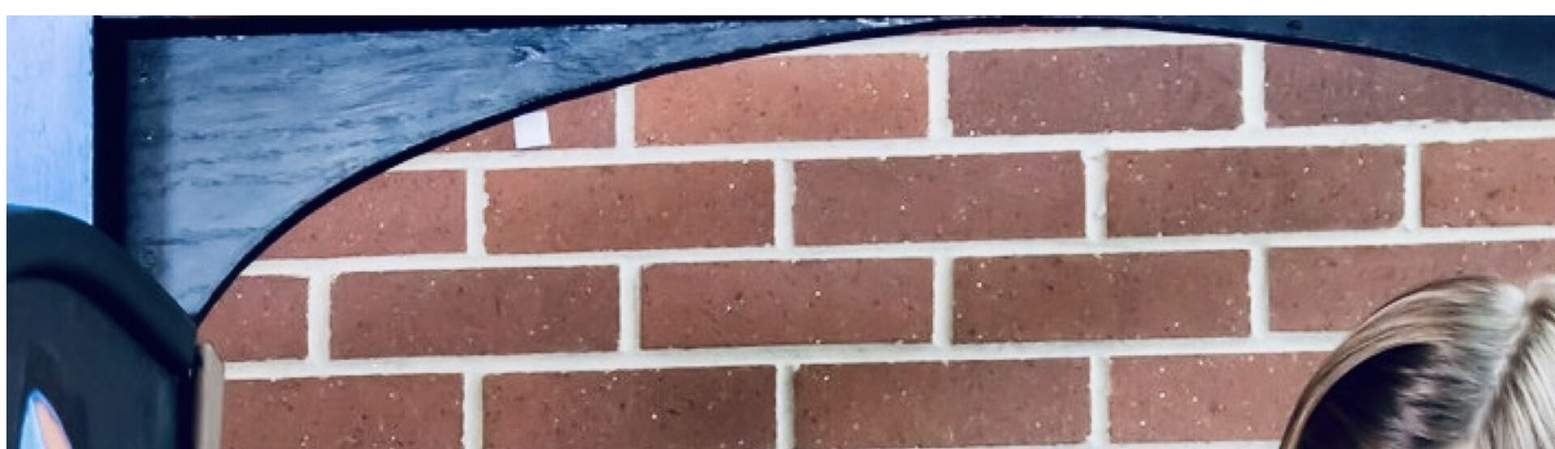
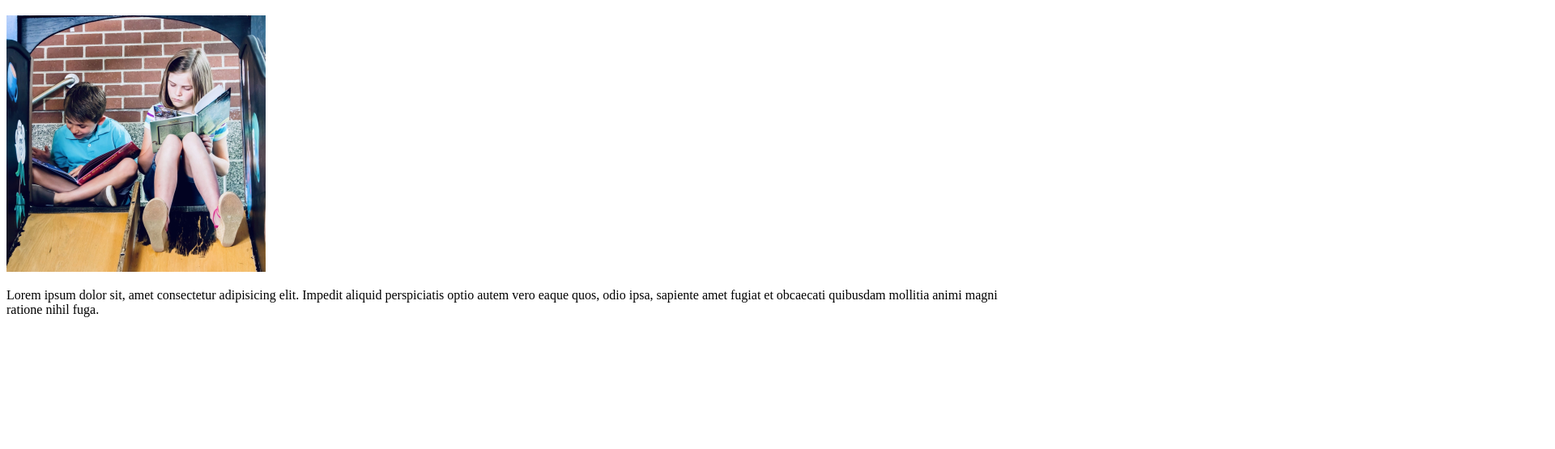
Before and after one commit to TommiHAMK/TommiHAMK.github.io, a plain HTML site: page index.html in a window 1280 px wide. Shown: the part 61-616 px from the top of the page at 81% size, 1920 px wide, since content can reach past the window. Drawn offline with Linux system fonts and the light colour scheme.

Commit message:
Update index.html

```diff
--- a/index.html
+++ b/index.html
@@ -7,7 +7,7 @@
 </head>
 <body>
     <h1>Testing</h1>
-    <div><img src="images/kids-read.jpg"></div>
+    <div><img style="max-width: 320px; height: auto" src="images/kids-read.jpg"></div>
     <p>Lorem ipsum dolor sit, amet consectetur adipisicing elit. Impedit aliquid perspiciatis optio autem vero eaque quos,
         odio ipsa, sapiente amet fugiat et obcaecati quibusdam mollitia animi magni ratione nihil fuga.
     </p>
```
